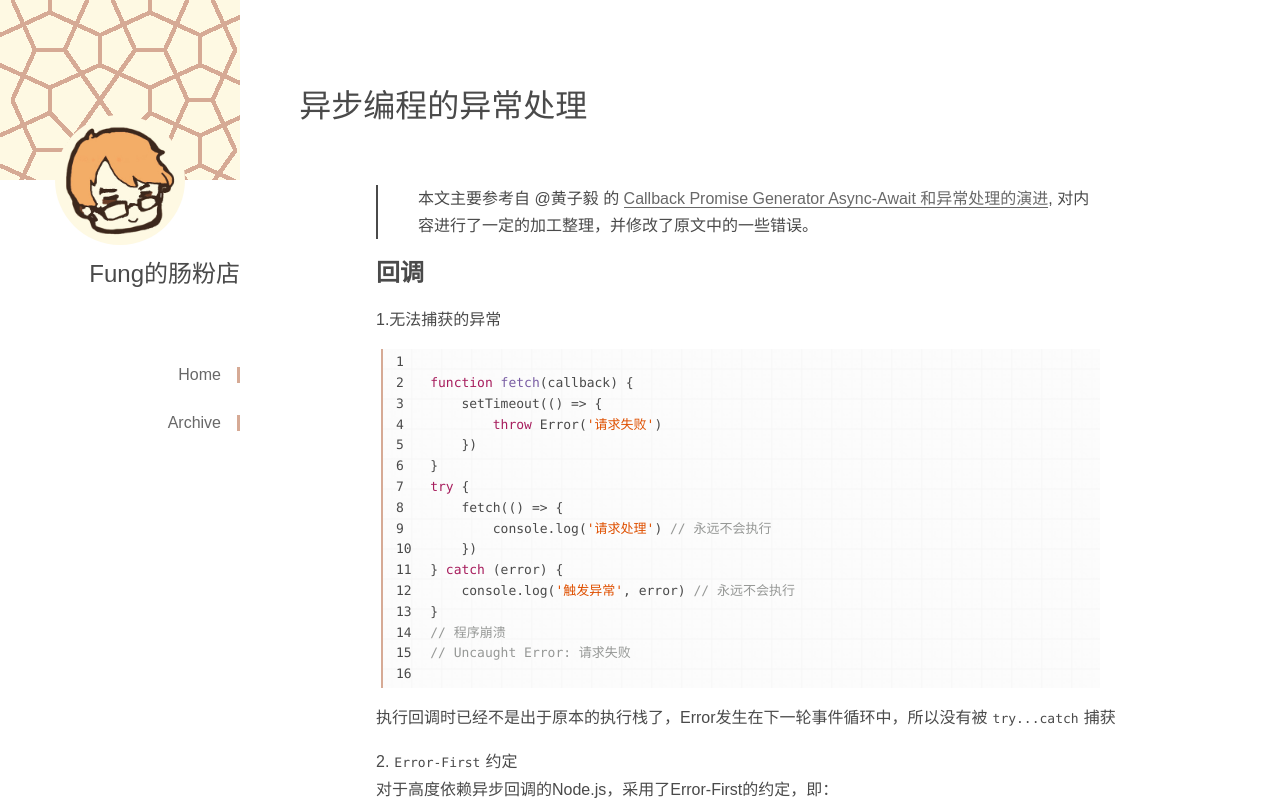
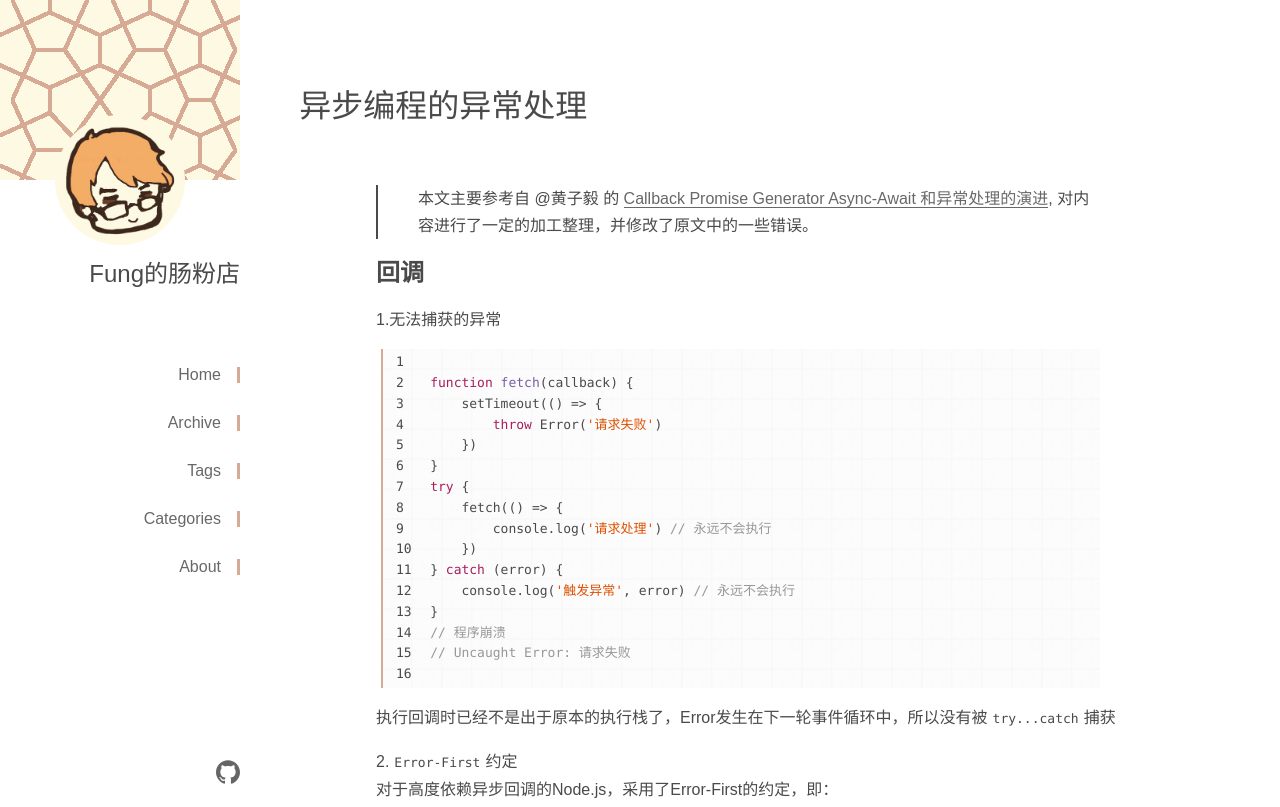
Before and after one commit to hereisfun/hereisfun.github.io, a plain HTML site: page 2017/05/15/异步编程的异常处理/index.html in a window 1280 px wide. Shown: the top 807 px of the page. Drawn offline with Linux system fonts and the light colour scheme; a small style sheet from the web is missing.

Commit message:
Site updated: 2017-05-15 21:45:35

```diff
--- a/2017/05/15/异步编程的异常处理/index.html
+++ b/2017/05/15/异步编程的异常处理/index.html
@@ -35,9 +35,27 @@
               <li>Archive</li>
             </a>
 
+            <a href="/tags/" class="Btn">
+              <li>Tags</li>
+            </a>
+
+            <a href="/categories/" class="Btn">
+              <li>Categories</li>
+            </a>
+
+            <a href="/about/" class="Btn">
+              <li>About</li>
+            </a>
+
         </ul>
     </section>
     <section class="media">
+
+
+                <a href="https://github.com/hereisfun">
+                    <img src="/assets/github.svg" />
+                </a>
+
 
     </section>
 </aside>
```
Also changed, not shown: archives/2017/05/index.html (+18 -0 lines), archives/2017/index.html (+18 -0 lines), archives/index.html (+18 -0 lines), categories/index.html (+18 -0 lines), index.html (+18 -0 lines), tags/index.html (+18 -0 lines), tags/前端/index.html (+18 -0 lines).
